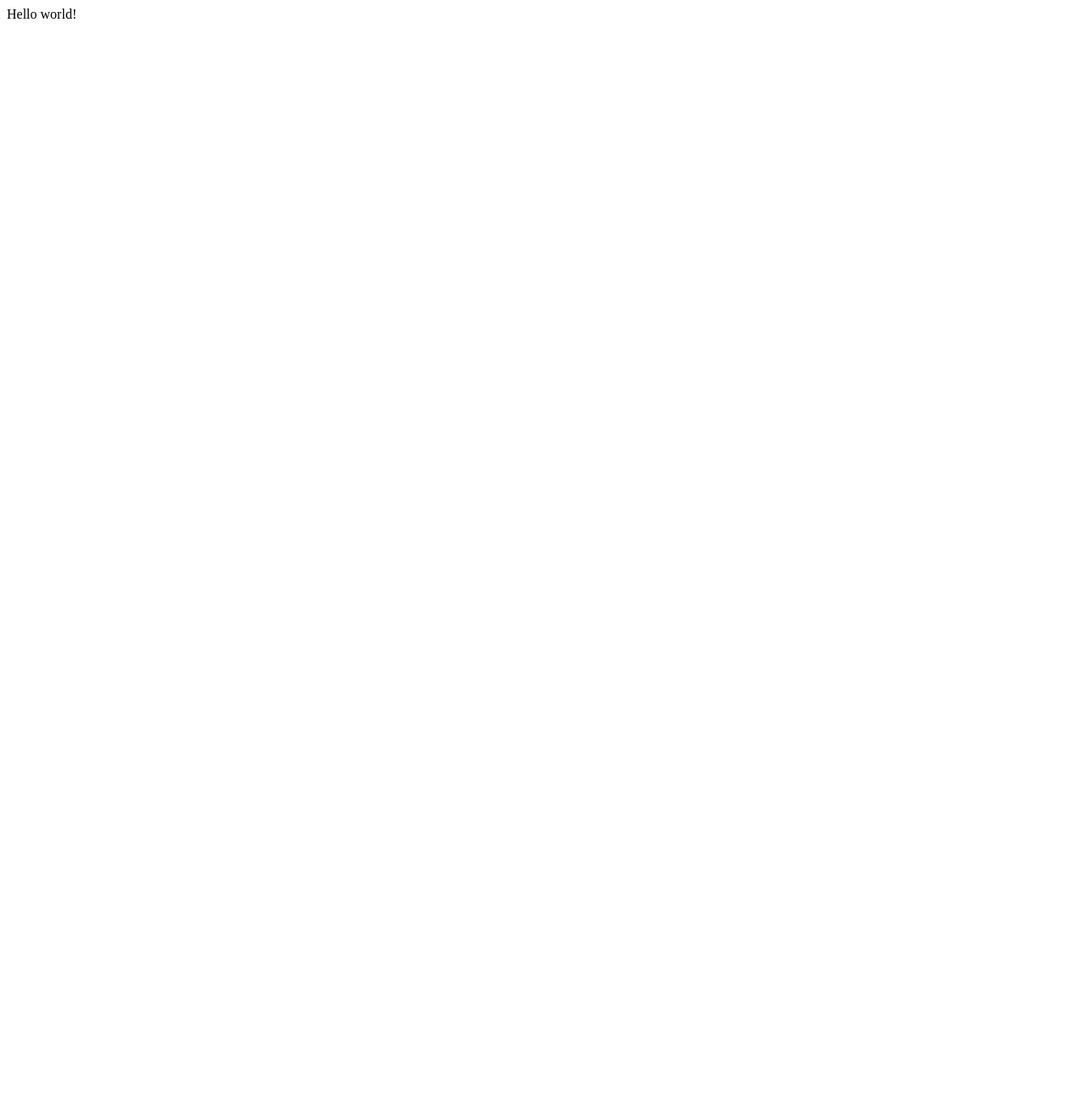
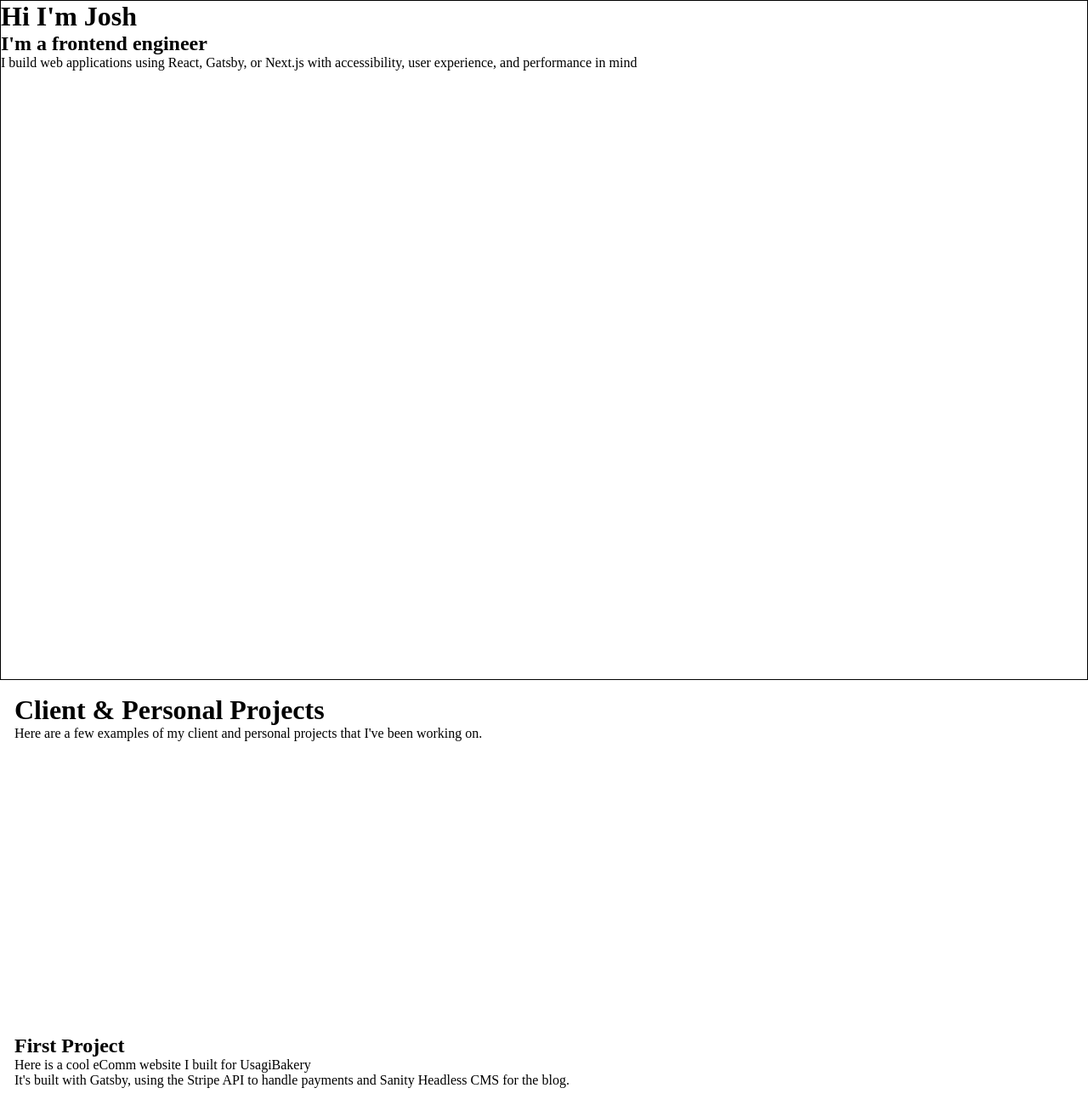
Before and after one commit to jrodshua/stickyCardsTest, a Gatsby site: page / in a window 1280 px wide. Shown: the top 1300 px of the page at 85% size. Before the commit the page ends 800 px from the top, so only its background shows below. Built offline with nearby package versions, Linux system fonts and the light colour scheme; Gatsby itself is replaced by a stand-in of ours.

Commit message:
init upload

```diff
--- /dev/null
+++ b/src/components/about.js
@@ -0,0 +1,13 @@
+import React from "react"
+
+const AboutPage = () => {
+  return (
+    <>
+      <div className="aboutPage">
+        <h1>About Me</h1>
+      </div>
+    </>
+  )
+}
+
+export default AboutPage
--- /dev/null
+++ b/src/components/home.js
@@ -0,0 +1,18 @@
+import React from "react"
+
+const HomePage = () => {
+  return (
+    <>
+      <div className="homePage">
+        <h1>Hi I'm Josh</h1>
+        <h2>I'm a frontend engineer</h2>
+        <p>
+          I build web applications using React, Gatsby, or Next.js with
+          accessibility, user experience, and performance in mind
+        </p>
+      </div>
+    </>
+  )
+}
+
+export default HomePage
--- /dev/null
+++ b/src/components/layout.css
@@ -0,0 +1,92 @@
+html {
+  width: 100%;
+  height: 100%;
+  box-sizing: border-box;
+}
+
+*,
+*::before,
+*::after {
+  box-sizing: inherit;
+}
+
+body {
+  width: 100%;
+  height: 100%;
+  min-width: 300px;
+  margin: 0;
+  padding: 0;
+  border: 0;
+  font-size: 16px;
+}
+
+h1 {
+  margin: 0;
+  padding: 0;
+}
+
+h2 {
+  margin: 0;
+  padding: 0;
+}
+
+h3 {
+  margin: 0;
+  padding: 0;
+}
+
+p {
+  margin: 0;
+  padding: 0;
+}
+
+.layout {
+  height: 100vh;
+  border: 1px solid black;
+}
+
+.homePage {
+  height: 100vh;
+}
+
+.aboutPage {
+  height: 100vh;
+  border: 1px solid blue;
+}
+
+.work-container {
+  display: flex;
+  flex-direction: column;
+  justify-content: space-between;
+  padding: 1em;
+  height: 100%;
+  margin: 0;
+}
+
+.workHeader {
+  height: 75vh;
+  position: sticky;
+  top: 5px;
+  background: #ffffff;
+}
+
+.projectOne {
+  height: 70vh;
+  background: #ffffff;
+  position: sticky;
+  top: 45px;
+  margin-top: -200px;
+}
+
+.projectTwo {
+  height: 65vh;
+  background: #ffffff;
+  position: sticky;
+  top: 75px;
+}
+
+.projectBlank {
+  background: #ffffff;
+  height: 5vh;
+  position: sticky;
+}
--- /dev/null
+++ b/src/components/layout.js
@@ -0,0 +1,14 @@
+import React from "react"
+import "./layout.css"
+
+const Layout = ({ children }) => {
+  return (
+    <>
+      <div className="layout">
+        <main>{children}</main>
+      </div>
+    </>
+  )
+}
+
+export default Layout
--- /dev/null
+++ b/src/components/projectOne.js
@@ -0,0 +1,27 @@
+import React from "react"
+
+const ProjectOne = () => {
+  return (
+    <>
+      <div className="projectOne">
+        <h2>First Project</h2>
+        <p>Here is a cool eComm website I built for UsagiBakery</p>
+        <p>
+          It's built with Gatsby, using the Stripe API to handle payments and
+          Sanity Headless CMS for the blog.
+        </p>
+      </div>
+      <div className="projectTwo">
+        <h2>Second Project</h2>
+        <p>Gatsby eComm w/ Blog Starter I created</p>
+        <p>
+          It's built with Gatsby, using the Stripe API to handle payments and
+          Sanity Headless CMS for the blog.
+        </p>
+      </div>
+      <div className="projectBlank" />
+    </>
+  )
+}
+
+export default ProjectOne
--- /dev/null
+++ b/src/components/work.js
@@ -0,0 +1,19 @@
+import React from "react"
+import ProjectOne from "./projectOne"
+
+const WorkPage = () => {
+  return (
+    <div className="work-container">
+      <div className="workHeader">
+        <h1>Client & Personal Projects</h1>
+        <p>
+          Here are a few examples of my client and personal projects that I've
+          been working on.
+        </p>
+      </div>
+      <ProjectOne />
+    </div>
+  )
+}
+
+export default WorkPage
--- a/src/pages/index.js
+++ b/src/pages/index.js
@@ -1,5 +1,15 @@
 import React from "react"
+import Layout from "../components/layout"
+import HomePage from "../components/home"
+import WorkPage from "../components/work"
+import AboutPage from "../components/about"
 
 export default function Home() {
-  return <div>Hello world!</div>
+  return (
+    <Layout>
+      <HomePage />
+      <WorkPage />
+      <AboutPage />
+    </Layout>
+  )
 }
```
Also changed, not shown: README.md.
